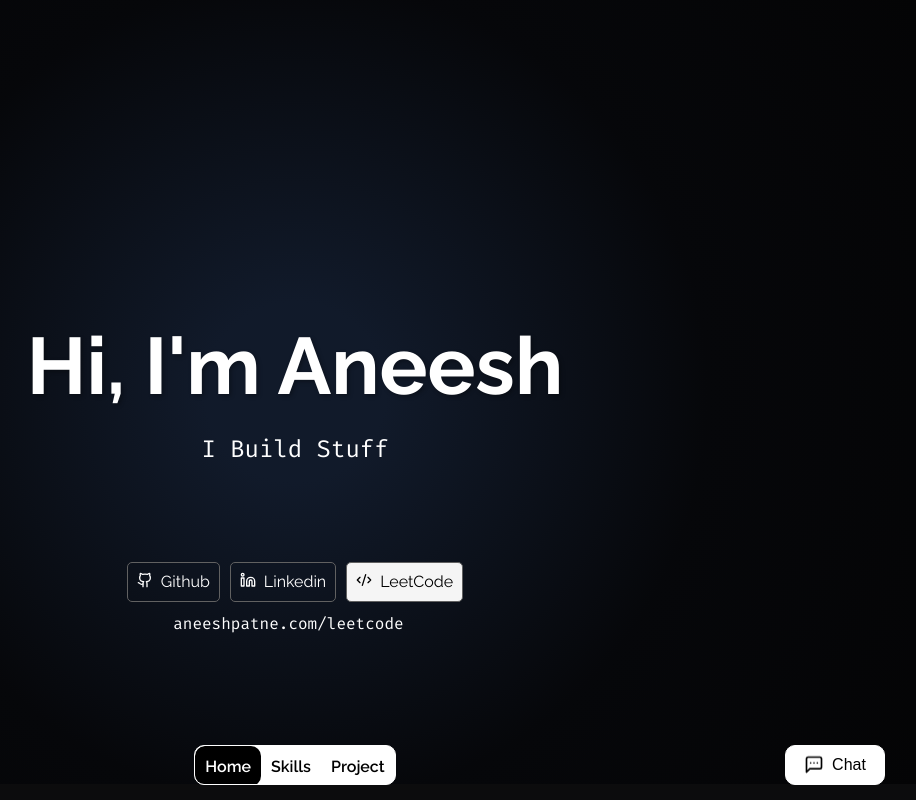
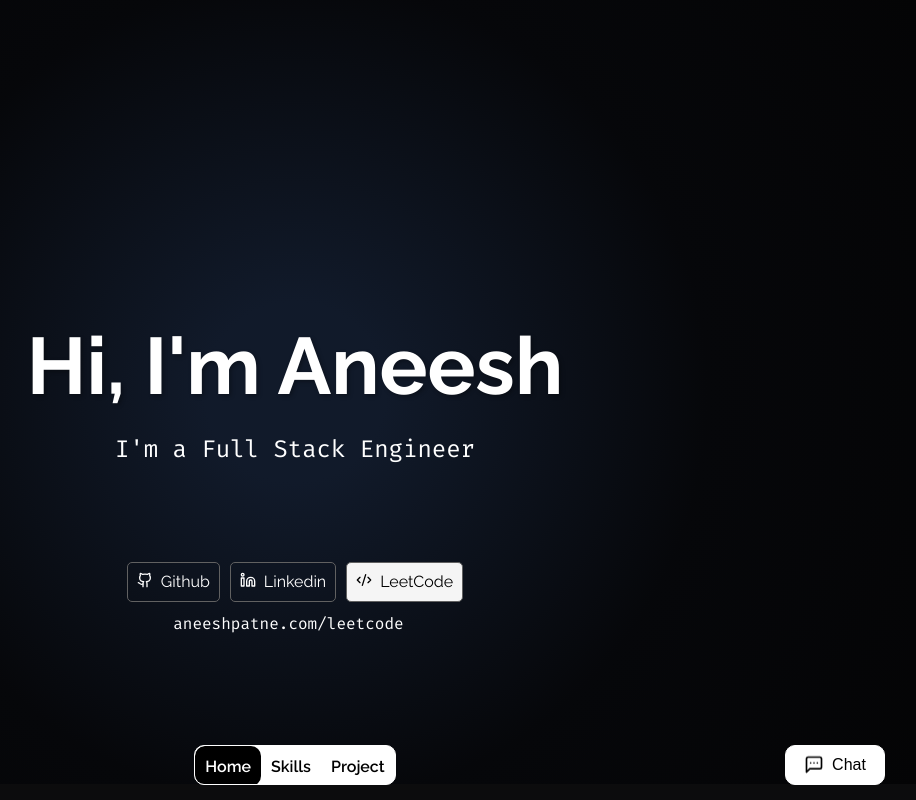
Before and after one commit to aneeshpatne/Personal-Portfolio, a Next.js app: page / in a window 1280 px wide. Shown: the top 800 px of the page, without its empty margins (345-1261 px from the left). Built offline with nearby package versions, Linux system fonts and the light colour scheme; no server answers; the database is empty.

Commit message:
fix(NameNew): update introduction text to reflect current role as Full Stack Engineer

```diff
--- a/src/app/project/[slug]/page.jsx
+++ b/src/app/project/[slug]/page.jsx
@@ -37,7 +37,6 @@ export default async function ProjectPage({ params }) {
     ? projectData.topic.split(",").map((topic) => topic.trim())
     : [];
 
-  // Check if GitHub link exists
   const hasGithubLink =
     projectData.github && projectData.github.trim().length > 0;
 
--- a/src/components/NameNew.jsx
+++ b/src/components/NameNew.jsx
@@ -44,7 +44,7 @@ export default function NameNew({ theme }) {
             <span className={styles.gradientText}>Data Structures</span>.
           </p> */}
           <p className={`${styles.introTextSmall} ${ibm_font.className}`}>
-            I Build Stuff
+            I'm a Full Stack Engineer
           </p>
         </div>
       </div>
```
